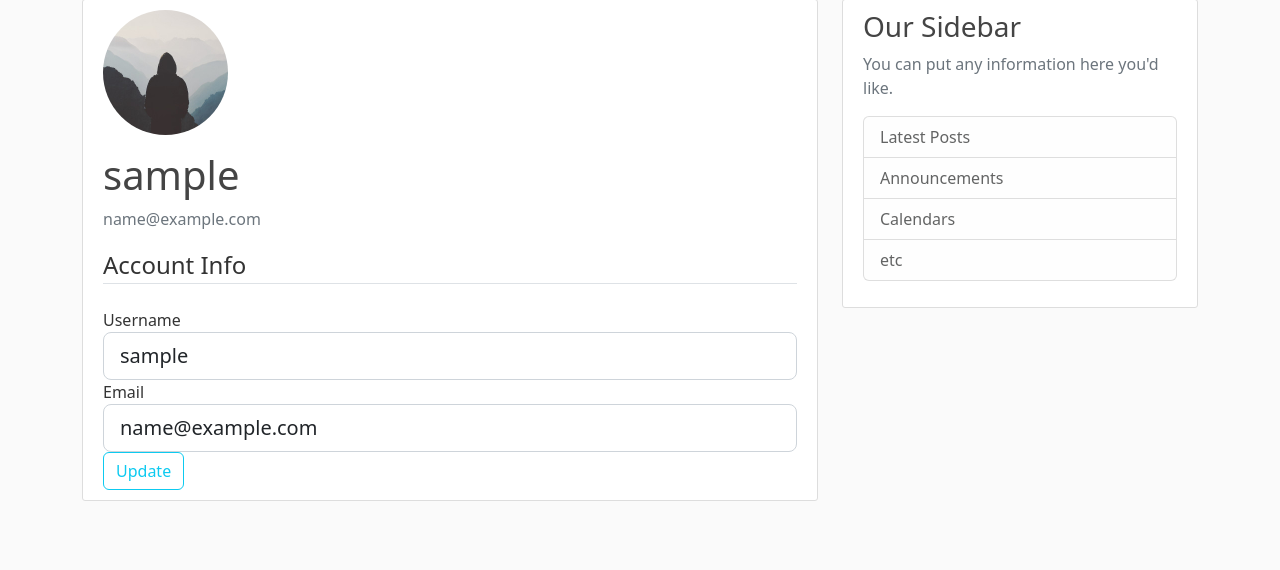
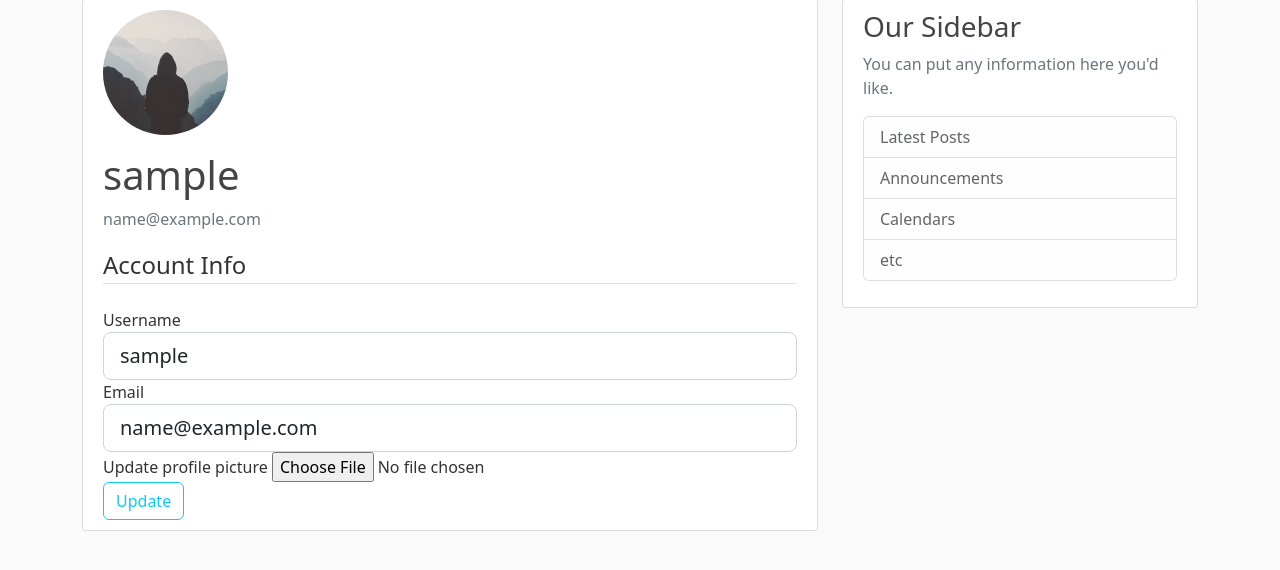
Before and after one commit to Korosium/Enigma, a Flask app: page /account in a window 1280 px wide. Shown: the part 81-651 px from the top of the page. Run offline with Flask 3, Linux system fonts and the light colour scheme; the visitor is signed in with stand-in values (Sample User, id 1); parts of the project's set-up code (start-up, migrations or seed data) failed here and were passed over; some libraries are stand-ins or nearby versions.

Commit message:
Can change the user's profile picture

```diff
--- a/enigma/forms.py
+++ b/enigma/forms.py
@@ -1,4 +1,5 @@
 from flask_wtf import FlaskForm
+from flask_wtf.file import FileField, FileAllowed
 from flask_login import current_user
 from wtforms import StringField, PasswordField, SubmitField, BooleanField
 from wtforms.validators import DataRequired, Length, Email, EqualTo, ValidationError
@@ -30,6 +31,7 @@ class LoginForm(FlaskForm):
 class UpdateAccountForm(FlaskForm):
     username = StringField("Username", validators=[DataRequired(), Length(min=2, max=20)])
     email = StringField("Email", validators=[DataRequired(), Email()])
+    picture = FileField("Update profile picture", validators=[FileAllowed(["jpg", "png"])])
     submit = SubmitField("Update")
 
     def validate_username(self, username):
--- a/enigma/routes.py
+++ b/enigma/routes.py
@@ -1,3 +1,6 @@
+import os
+import secrets
+from PIL import Image
 from flask import render_template, url_for, flash, redirect, request
 from enigma import app, db, argon2
 from enigma.forms import RegistrationForm, LoginForm, UpdateAccountForm
@@ -62,11 +65,28 @@ def logout():
     logout_user()
     return redirect(url_for("home"))
 
+def save_picture(form_picture):
+    random_hex = secrets.token_hex(8)
+    _, f_ext = os.path.splitext(form_picture.filename)
+    picture_fn = random_hex + f_ext
+    picture_path = os.path.join(app.root_path, "static/profile_pics", picture_fn)
+
+    # Resize image
+    output_size = (125, 125)
+    i = Image.open(form_picture)
+    i.thumbnail(output_size)
+    i.save(picture_path)
+
+    return picture_fn
+
 @app.route("/account", methods=["GET", "POST"])
 @login_required
 def account():
     form = UpdateAccountForm()
     if form.validate_on_submit():
+        if form.picture.data:
+            picture_file = save_picture(form.picture.data)
+            current_user.image_file = picture_file
         current_user.username = form.username.data
         current_user.email = form.email.data
         db.session.commit()
--- a/enigma/templates/account.html
+++ b/enigma/templates/account.html
@@ -8,7 +8,7 @@
                 <p class="text-secondary">{{ current_user.email }}</p>
             </div>
         </div>
-        <form method="POST" action="">
+        <form method="POST" action="" enctype="multipart/form-data">
             {{ form.hidden_tag() }}
             <fieldset class="form-group">
                 <legend class="border-bottom mb-4">Account Info</legend>
@@ -38,6 +38,15 @@
                     {{ form.email(class="form-control form-control-lg") }}
                     {% endif %}
                 </div>
+                <div class="form-group">
+                    {{ form.picture.label() }}
+                    {{ form.picture(class="form-control-file") }}
+                    {% if form.picture.errors %}
+                        {% for error in form.picture.errors %}
+                            <span class="text-danger">{{ error }}</span><br>
+                        {% endfor %}
+                    {% endif %}
+                </div>
             </fieldset>
             <div class="form-group">
                 {{ form.submit(class="btn btn-outline-info") }}
```
Also changed, not shown: 1 other file.
